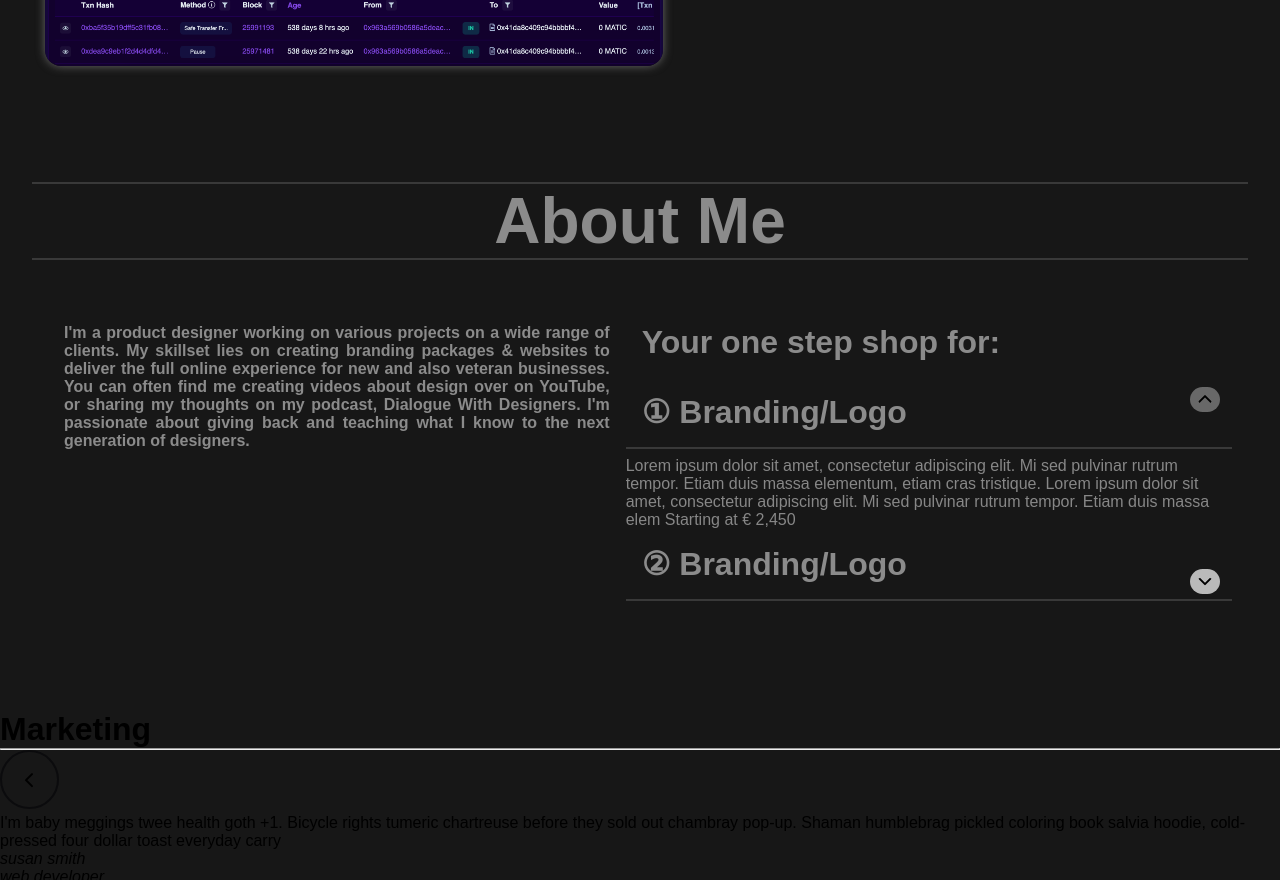
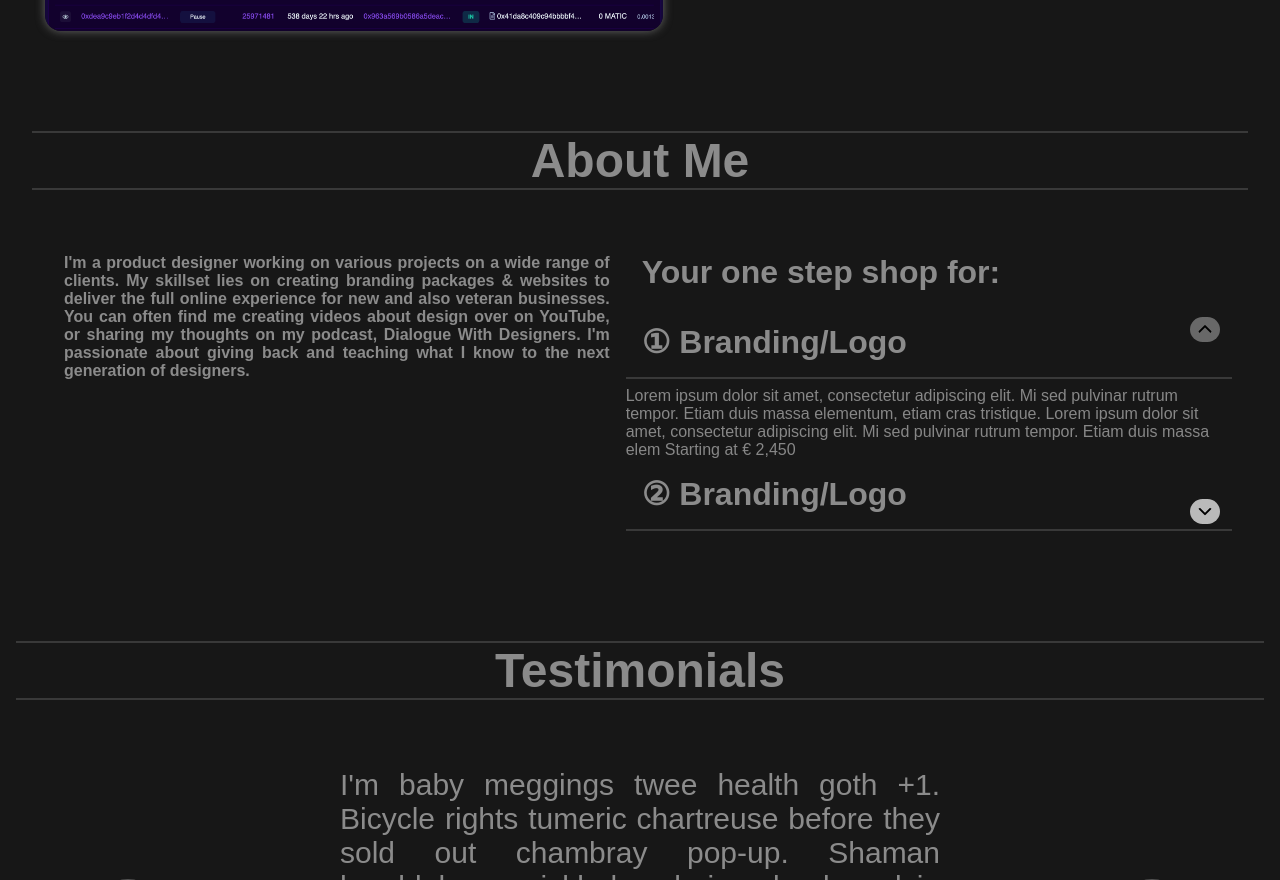
Before and after one commit to SubhadeepDhar17/My-Portfolio, a React (Create React App) app: page / in a window 1280 px wide. Shown: the part 1920-2800 px from the top of the page. Built offline with nearby package versions, Linux system fonts and the light colour scheme.

Commit message:
Added contact form

```diff
--- a/src/Components/Home/home.js
+++ b/src/Components/Home/home.js
@@ -12,6 +12,8 @@ import { Link } from 'react-router-dom';
 import Marquee from 'react-fast-marquee';
 import {useInView} from 'react-intersection-observer';
 import SMHB from '../../Assets/Images/SMHB.png'
+import { FontAwesomeIcon } from '@fortawesome/react-fontawesome';
+import { faArrowCircleLeft, faArrowCircleRight } from '@fortawesome/free-solid-svg-icons';
 
 
 const Hero = () => {
@@ -42,9 +44,9 @@ const Projects = () => {
 
     return (
         <>
-            <div className="layout projects">
+            <div className="projects">
                 <hr />
-                <h1>PROJECTS</h1>
+                <h1>Projects</h1>
                 <hr />
                 <div ref={myRef} className="projectCard">
                     <div className={`${scrollAnime ? 'show' : 'hidden'}`}>
@@ -71,7 +73,7 @@ const ProjectTwo = () => {
     const {ref: myRef, inView: scrollAnime} = useInView();
 
     return (
-        <div className="layout projects">
+        <div className="projects">
         <div ref={myRef} className="projectCard">
             <div className={`${scrollAnime ? 'show' : 'hidden'}`}>
                 <Link to="https://polygonscan.com/address/0x41da8c409c94bbbbf4384024f5a89b7a72c42442"
@@ -177,15 +179,15 @@ const MarqueeList = () => {
     return (
         <>
             <div className='marquee'>
-                <div className='texts'>
-                    <Marquee speed={60}>
-                        <span>HTML5</span>
-                        <span>CSS3</span>
-                        <span>JavaScript</span>
-                        <span>React JS</span>
-                        <span>Node JS</span>
-                        <span>MySQL</span>
-                    </Marquee>
+                <div>
+                    <span> HTML</span>
+                    <span> CSS</span>
+                    <span> JS</span>
+                    <span> SASS</span>
+                    <span> REACTJS</span>
+                    <span> TS</span>
+                    <span> NODEJS</span>
+                    <span> EXPRESS</span>
                 </div>
             </div>
         </>
@@ -254,19 +256,20 @@ const Testimonials = () => {
       }
 
     return (
-        <div className='layout testimonials'>
-                <h1>Marketing</h1>
-                <hr />
-            <div className='testi'>
-                <div onClick={prevPerson}>
-                    <img className='arrow' src={leftArrow} alt=''/>
+        <div className='testimonials'>
+            <hr />
+            <h1>Testimonials</h1>
+            <hr />
+            <div className='paragraph'>
+                <div onClick={prevPerson} className='arrow'>
+                    <FontAwesomeIcon icon={faArrowCircleLeft} />
                 </div>
                 <div>
                     <p className='text'>{text}</p>
                     <p><i>{name}<br />{job}</i></p>
                 </div>
-                <div  onClick={nextPerson}>
-                    <img className='arrow' src={rightArrow} alt=''/>
+                <div  onClick={nextPerson} className='arrow'>
+                    <FontAwesomeIcon icon={faArrowCircleRight} />
                 </div>
             </div>
         </div>
@@ -276,45 +279,23 @@ const Testimonials = () => {
 const ContactMe = () => {
     return (
         <>
-        <div className='layout contactMe'>
-                <h1>Marketing</h1>
-                <hr />
-                <ul className='flexUL'>
-                    <li>
-                        <h2>Looking to start a new project or just want to say hi?
-                            Send me an email and I’ll do my best to reply within
-                            24 hrs!
-                            <br />
-                            <br />
-                            <br />
-                            If contact forms aren’t your thing...
-                            send me an email at hello@arnau.design
-                        </h2>
-                    </li>
-                    <li>
-
-                        <form>
-                            <ul>
-                                <li className='half'>
-                                    <input type='text' name='name' placeholder='Name' required />
-                                </li>
-                                <li className='half'>
-                                    <input type='email' name='email' placeholder='Email' required />
-                                </li>
-                                <li>
-                                    <input type='text' name='subject' placeholder='Subject' />
-                                </li>
-                                <li>
-                                    <textarea placeholder='&nbsp; &nbsp; Message' name='message' required/>
-                                </li>
-                                <li>
-                                    <input type='submit' className='flat-button' value="Send" />
-                                </li>
-                            </ul>
-                        </form>
-                    </li>
+        <div className='contactMe'>
+            <hr />
+            <h1>Contact Me</h1>
+            <hr />
+            <div className='contactCard'>
+                <p>This is a paragraph</p>
+                <ul>
+                    <form>
+                        <li><input type='text' placeholder='Name' required/></li>
+                        <li><input type='email' placeholder='Email' required/></li>
+                        <li><input type='text' placeholder='Subject' required/></li>
+                        <li><textarea placeholder='Message'/></li>
+                        <button>Submit</button>
+                    </form>
                 </ul>
             </div>
+        </div>
         </>
     )
 }
@@ -342,3 +323,21 @@ const Home = () => {
 };
 
 export default Home;
+
+/*<ul>
+                            <li className='half'>
+                                <input type='text' name='name' placeholder='Name' required />
+                            </li>
+                            <li className='half'>
+                                <input type='email' name='email' placeholder='Email' required />
+                            </li>
+                            <li className='full'>
+                                <input type='text' name='subject' placeholder='Subject' />
+                            </li>
+                            <li className='full'>
+                                <textarea placeholder='&nbsp; &nbsp; Message' name='message' required/>
+                            </li>
+                            <li>
+                                <input type='submit' className='flat-button' value="Send" />
+                            </li>
+                        </ul>*/
--- a/src/Components/Home/home.scss
+++ b/src/Components/Home/home.scss
@@ -7,7 +7,7 @@
     place-items: center;
 }
 @mixin headlines {
-    font-size: 4rem;
+    font-size: 3rem;
     color: #8b8b8b;
     padding: 0;
     text-align: center;
@@ -47,6 +47,7 @@
     transition: all 1.5s ease;
     transform: translateX(0%);
 }
+//---------------- Hero Section ------------------//
 .hero {
     padding: 2rem;
     overflow: hidden;
@@ -76,6 +77,7 @@
 }
 .about {
     @include gridCenter();
+    overflow: hidden;
     p {
         margin-top: 2.5rem;
         color: #8b8b8b;
@@ -100,11 +102,9 @@
         }
     }
 }
+//---------------- Hero Section ------------------//
 
-
-//----------------Hero Section ------------------
-
-
+//---------------- Projects------------------- //
 .projects {
     margin: 5rem auto;
     overflow: hidden;
@@ -125,6 +125,7 @@
         align-items: center;
         margin: 1rem;
         margin-top: 3rem;
+        margin-bottom: 0;
         img {
             width: auto;
             height: 45vh;
@@ -168,9 +169,9 @@
         flex-direction: column;
     }
 }
-
 // ----------------------- Projects -------------------- //
 
+// ------------------------ Services --------------------//
 .services {
     margin: 5rem 2rem;
     h1 {
@@ -270,6 +271,145 @@
             }
         }
 }
+// ------------------------ Services --------------------//
+
+// ------------------------ Marquee --------------------//
+/*.marquee {
+    div {
+        font-size: 4rem;
+        display: block;
+        height: 6rem;
+        color: #878787;
+        overflow: hidden;
+        letter-spacing: 0px;
+        animation: scrollLeft 5s linear infinite;
+    }
+    @keyframes scrollLeft {
+        0% {
+            transform: translateX(-100%);
+        }
+        100% {
+            transform: translateX(100%);
+        }
+    }
+}*/
+//---------------- Testimonials ----------------- //
+.testimonials {
+    margin: 1rem;
+    h1 {
+        @include headlines();
+        font-size: 3rem
+    }
+    hr {
+        @include horizontalBar();
+    }
+    .paragraph {
+        display: flex;
+        justify-content: space-between;
+        list-style: none;
+        padding: 0;
+        margin: 5rem;
+        margin-top: 3rem;
+
+        .arrow {
+            margin-top: 8rem;
+            cursor: pointer;
+            font-size: 4rem;
+            color: #515151;
+
+            &:active {
+                color: #8b8b8b;
+            }
+        }
+
+        p {
+            margin: 20px;
+            width: 600px;
+            font-size: 30px;
+            text-align: center;
+            color: #8b8b8b;
+            text-align: justify;
+        }
+
+        i {
+            font-size: 20px;
+            margin-bottom: 0px;
+        }
+    }
+
+    @media screen and (max-width: 1200px) {
+        .paragraph {
+            flex-wrap: nowrap;
+            margin: 1rem;
+            .arrow {
+                font-size: 2rem;
+                margin-top: 5rem;
+            }
+
+            p {
+                width: auto;
+                font-size: 1rem;
+            }
+        }
+    }
+}
+//---------------- Testimonials ----------------- //
+
+//---------------- Contact Me ----------------- //
+.contactMe {
+    h1 {
+        @include headlines();
+    }
+    hr {
+        @include horizontalBar();
+    }
+    margin: 1rem;
+    .contactCard {
+        margin-top: 3rem;
+        display: flex;
+        justify-content: space-evenly;
+        form {
+            li {
+                padding: 0;
+                margin: 0;
+                list-style: none;
+                margin: 1rem auto;
+                width: 20rem;
+                &:first-child {
+                    margin-top: 0;
+                }
+                input, textarea {
+                    width: 100%;
+                    border: 1px solid #878787;
+                    border-radius: 12px;
+                    padding: 1rem;
+                    color: #8b8b8b;
+                }
+            }
+            button {
+                width: 6rem;
+                padding: 0.5rem;
+                border: 1px solid #878787;
+                color: #8b8b8b;
+                font-size: 1rem;
+                border-radius: 25px;
+                background: linear-gradient(to right, rgb(190, 73, 0) 50%, transparent 50%);
+                background-size: 200% 100%;
+                background-position: right bottom;
+                transition: all .5s ease-out;
+                &:hover {
+                    background-position:  left bottom;
+                    color: white;
+                }
+            }
+        }
+    }
+    @media screen and (max-width: 1200px) {
+        .contactCard {
+            flex-direction: column;
+        }
+    }
+}
 
 
 /*// Global CSS
@@ -324,259 +464,6 @@ a {
     color: #000;
 }
 //Global CSS ends here
-
-.hero {
-    ul {
-        margin-top: 70px;
-
-        li {
-            h1 {
-                margin: 1px;
-                font-family: sans-serif;
-                width: 800px;
-                font-size: 4rem;
-                font-weight: 350;
-                color: #282828;
-                word-spacing: 5px;
-                position: absolute;
-                margin-top: 50px;
-            }
-            @media only screen and (max-width: 1300px){
-                h1 {
-                    width: auto;
-                    position: static;
-                }
-            }
-
-            img {
-                width: 606px;
-                height: auto;
-            }
-            @media only screen and (max-width: 1300px) {
-                img {
-                    max-width: 100%;
-                }
-            }
-        }
-        @media only screen and (max-width: 1300px){
-            li {
-                margin-left: auto;
-                margin-right: auto;
-            }
-        }
-    }
-}
-
-
-.projects {
-    ul {
-        li {
-            h2 {
-                margin-top: 102px;
-                margin-bottom: 18px;
-                font-family: sans-serif;
-                font-weight: 400;
-                font-size: 30px;
-                padding: 0px 1px;
-            }
-            img {
-                width: 370px;
-                height: 558px;
-                border-radius: 5px;
-                padding: 0px 1px;
-            }
-        }
-    }
-
-}
-
-.marketing {
-    ul {
-        li {
-            h2 {
-                width: 514px;
-                margin-top: 86px;
-                margin-bottom: 18px;
-                margin-right: 90px;
-                font-family: sans-serif;
-                font-weight: 400;
-                font-size: 25px;
-                padding: 0px 1px;
-            }
-            @media only screen and (max-width: 1300px){
-                h2 {
-                    margin-left: auto;
-                    margin-right: auto;
-                }
-            }
-            img {
-                width: 600px;
-                height: 376px;
-                border-radius: 5px;
-                margin-top: 86px;
-                padding: 0px 1px;
-            }
-            @media only screen and (max-width: 1300px) {
-                img {
-                    max-width: 100%;
-                }
-            }
-        }
-    }
-
-}
-
-.aboutMe {
-    ul {
-        li {
-            h2 {
-                width: 514px;
-                margin-top: 86px;
-                margin-bottom: 18px;
-                margin-right: 90px;
-                font-family: sans-serif;
-                font-weight: 400;
-                font-size: 25px;
-                padding: 0px 1px;
-            }
-            @media only screen and (max-width: 1300px){
-                h2 {
-                    margin-left: auto;
-                    margin-right: auto;
-                }
-            }
-            .menuTrigger {
-                overflow: hidden;
-                cursor: pointer;
-                display: flex;
-                justify-content: space-between;
-            }
-            .dropdownMenu.active {
-                opacity: 1;
-                visibility: visible;
-                transform: translateY(0px);
-                transition: 0.5s ease;
-              }
-
-            .dropdownMenu.inactive {
-                opacity: 0;
-                visibility: hidden;
-                transform: translateY(40px);
-                transition: 0.5s ease ;
-                margin-top: -70px;
-                margin-bottom: 20px;
-                padding: 0px;
-            }
-
-            .downArrow {
-                margin-top: 20px;
-                margin-right: 12px;
-                transform: translateY(10px);
-                transition: 1s ease;
-            }
-            .upArrow {
-                margin-top: 10px;
-                margin-right: 12px;
-                transform: translateY(0px);
-                transition: 1s ease;
-            }
-
-            .products {
-
-                h2 {
-                    font-size: 25px;
-                    padding: 0;
-                    margin: 0px;
-                    margin-top: 86px;
-                }
-
-                ul {
-                    list-style: none;
-                    padding: 0px;
-
-                    h2 {
-                        margin-top: 14px;
-                    }
-
-                    hr {
-                        width: auto;
-                        margin: 0px;
-                    }
-                }
-            }
-            @media only screen and (max-width: 1300px){
-                .products {
-                    margin-left: 12px;
-                    margin-right: 12px;
-                }
-            }
-        }
-    }
-}
-
-.marquee {
-    width: 100%;
-    padding-top: 3rem;
-
-    div {
-        display: flex;
-        justify-content: space-between;
-        width: 100%;
-
-        span {
-            display: block;
-            margin-left: auto;
-            margin-right: auto;
-            text-align: center;
-        }
-    }
-}
-
-.testimonials {
-
-    .testi {
-        display: flex;
-        justify-content: space-between;
-        list-style: none;
-        margin: 0;
-        padding: 0px;
-        margin: 164px 120px 0px 120px;
-
-        .arrow {
-            margin-top: 80px;
-            cursor: pointer;
-
-            &:hover {
-                color: aqua;
-                fill: #000;
-            }
-        }
-
-        p {
-            margin: 20px;
-            width: 600px;
-            font-size: 30px;
-            text-align: center;
-        }
-
-        i {
-            font-size: 20px;
-            margin-bottom: 0px;
-        }
-    }
-
-    @media only screen and (max-width: 1300px) {
-        .testi {
-            flex-wrap: nowrap;
-            margin: 100px 20px 0px 20px;
-
-            p {
-                width: auto;
-            }
-        }
-    }
-
-}
 
 .contactMe {
     ul {
--- a/src/Components/Menu/menu.js
+++ b/src/Components/Menu/menu.js
@@ -40,13 +40,15 @@ const Menu = () => {
             </div>
             <div className='mobileMenu'>
                 <ul>
-                    <li className='hamburger' onClick={() => setMobileMenu(!mobileMenu)}>
+                    <li onClick={() => setMobileMenu(!mobileMenu)}
+                        className={`hamburger ${mobileMenu ? 'vertical' : 'horizontal'}`} >
                         <FontAwesomeIcon icon={faBars} />
                     </li>
                     <li><h1><NavLink to='/'>Subha</NavLink></h1></li>
                 </ul>
             </div>
-            <div className={`hamburgerMenu ${mobileMenu ? 'active' : 'inactive'}`}>
+            <div className={`hamburgerMenu ${mobileMenu ? 'active' : 'inactive'}`}
+                onClick={() => setMobileMenu(!mobileMenu)}>
                 {MenuMap}
             </div>
         </>
```
Also changed, not shown: src/Components/Menu/menu.scss (+13 -5 lines).
